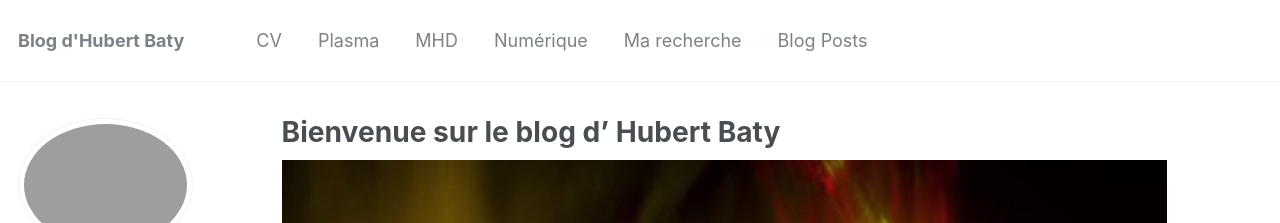
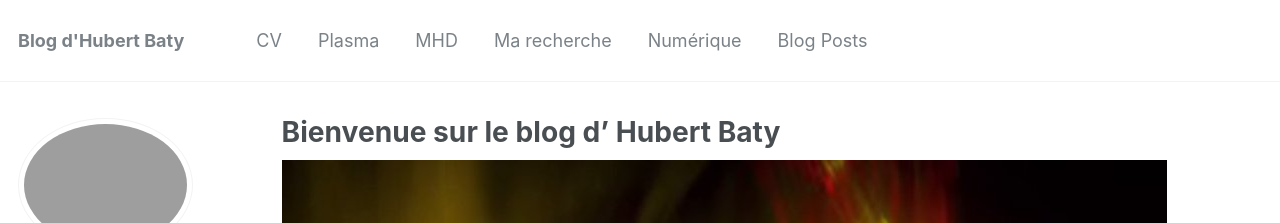
Before and after one commit to hubertbaty/hubertbaty.github.io, a Jekyll site: the page built from _pages/about.md, in a window 1280 px wide and 900 px high. Shown: the top 223 px of the window. Built offline with Jekyll 4.4.1, drawn with Linux system fonts in a browser that asks for light colours; some web fonts are replaced; part of the change alters nothing that is shown.

```diff
--- a/_data/navigation.yml
+++ b/_data/navigation.yml
@@ -9,11 +9,11 @@ main:
   - title: "MHD"
  #   url: /MHD/
 
+  - title: "Ma recherche"
+ #   url: /recherche/
+
   - title: "Numérique"
  #   url: /diffusion/
-
-  - title: "Ma recherche"
- #   url: /recherche/
 
  #  - title: "Publications"
  #   url: /publications/
```
